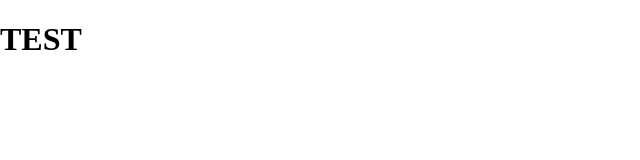
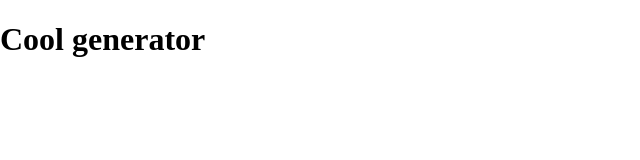
Before and after one commit to JohannLHD/background-generator, a plain HTML site: page index.html in a window 1280 px wide. Shown: the whole page, without its empty margins (0-640 px from the left). Drawn offline with Linux system fonts and the light colour scheme.

Commit message:
Changing title

```diff
--- a/index.html
+++ b/index.html
@@ -14,7 +14,7 @@
 </head>
 
 <body>
-    <h1>TEST</h1>
+    <h1>Cool generator</h1>
     <!-- Script-->
     <script src="script.js"></script>
 </body>
```
